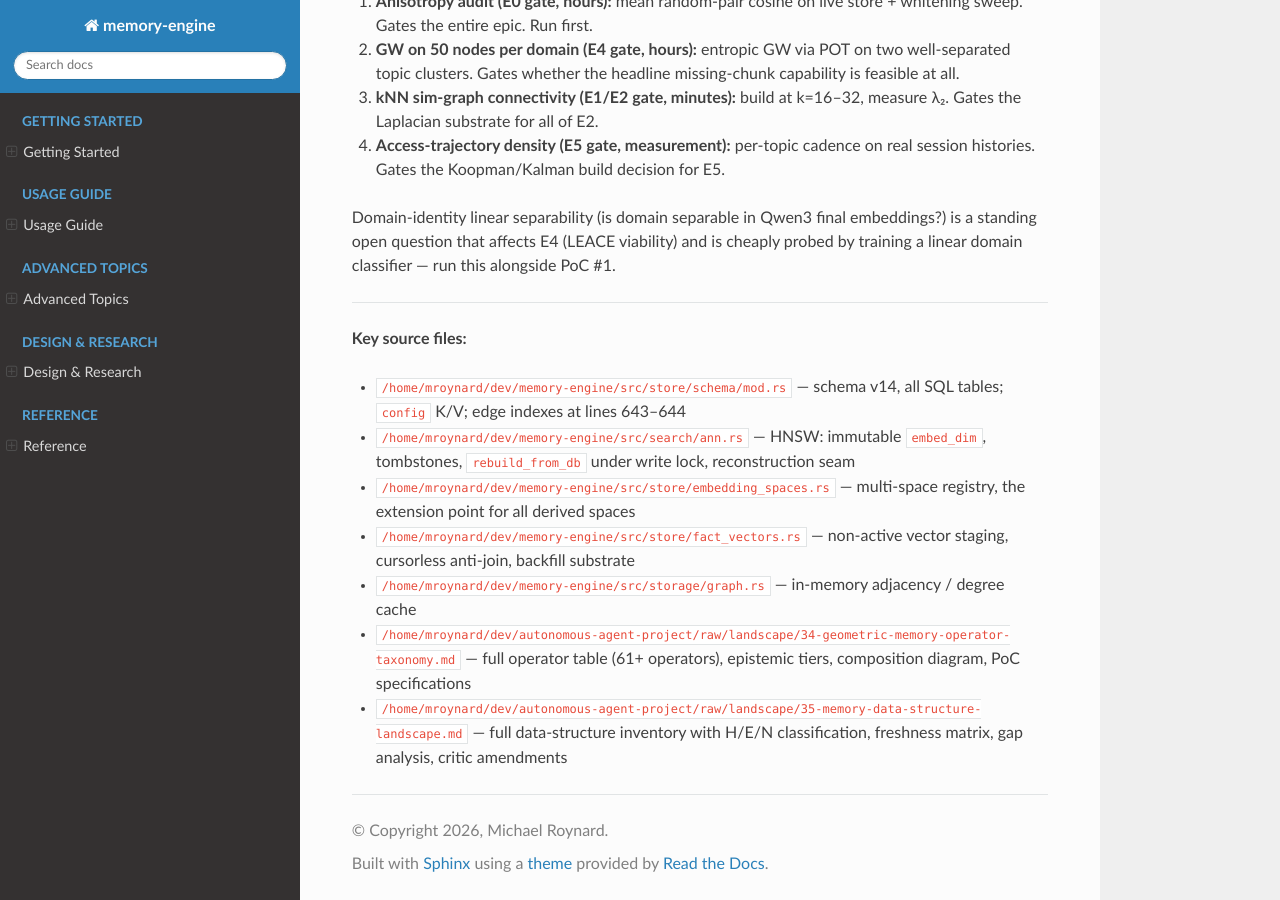
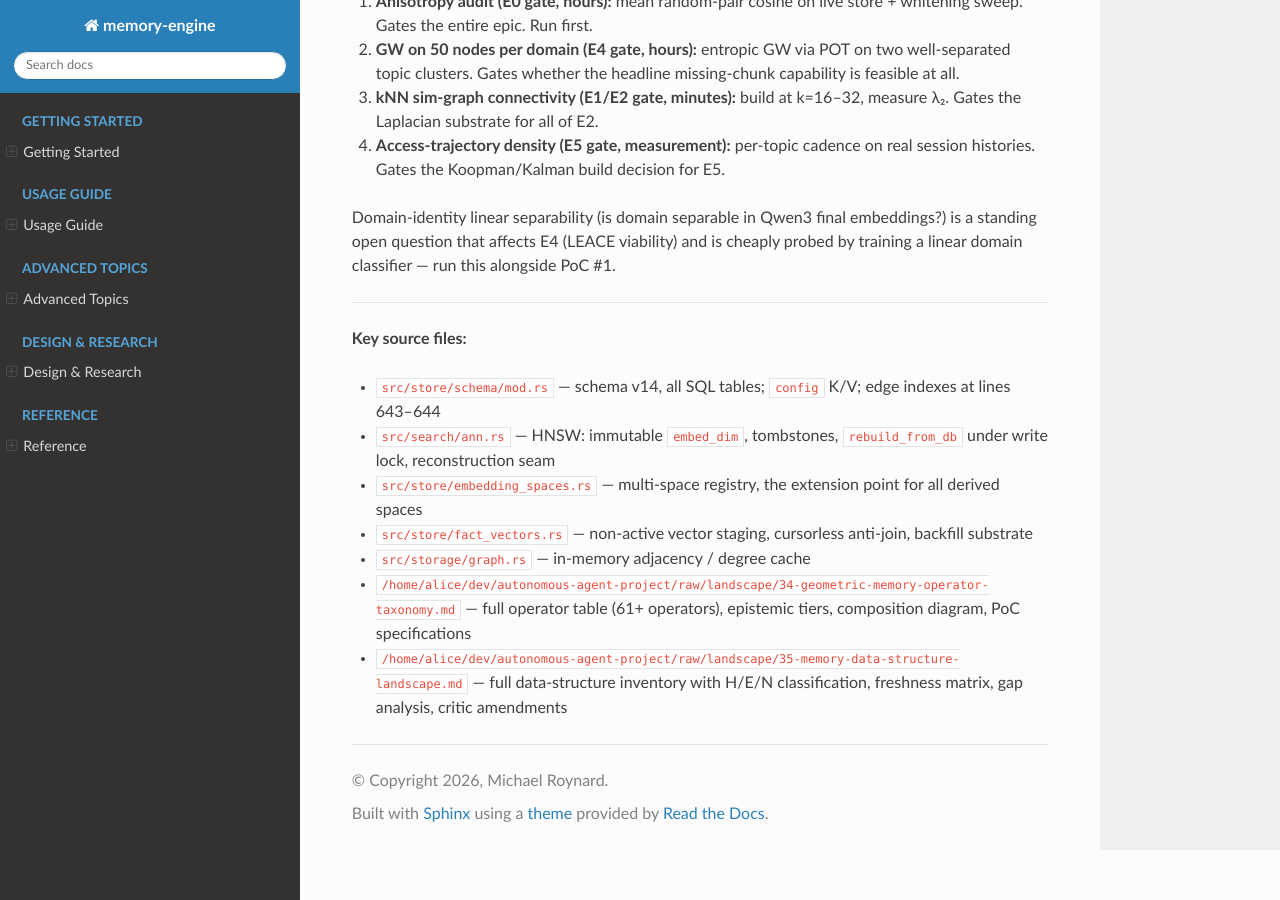
Before and after one commit to dutiona/memory-engine, a Sphinx documentation site: the page built from docs/design/geometric-associative-memory.md, in a window 1280 px wide and 900 px high, scrolled down 10532 px. Built offline with Sphinx 7.4.7 and the Read the Docs theme 3.1.0, drawn with Linux system fonts in a browser that asks for light colours; pages that are not in the unit, such as notebooks, are missing from menus.

Commit message:
docs: replace the owner's local home paths in four tracked files (#1056)
memory-engine is public, and four tracked files still carried the owner's local home
paths after the issue, PR and comment bodies were scrubbed.

- The design doc's in-repo paths become repository-relative; paths into another local
  project use an example home.
- The 2026-06-01 QA run's JSON files drop only the home prefix and still parse; truncated
  location cells in its detail table are restored in full from the JSON.

Closes #1053
Refs dutiona/infra#37

Co-Authored-By: Claude Opus 5.5 <noreply@anthropic.com>

```diff
--- a/docs/design/geometric-associative-memory.md
+++ b/docs/design/geometric-associative-memory.md
@@ -237,10 +237,10 @@ Domain-identity linear separability (is domain separable in Qwen3 final embeddin
 
 **Key source files:**
 
-- `/home/mroynard/dev/memory-engine/src/store/schema/mod.rs` — schema v14, all SQL tables; `config` K/V; edge indexes at lines 643–644
-- `/home/mroynard/dev/memory-engine/src/search/ann.rs` — HNSW: immutable `embed_dim`, tombstones, `rebuild_from_db` under write lock, reconstruction seam
-- `/home/mroynard/dev/memory-engine/src/store/embedding_spaces.rs` — multi-space registry, the extension point for all derived spaces
-- `/home/mroynard/dev/memory-engine/src/store/fact_vectors.rs` — non-active vector staging, cursorless anti-join, backfill substrate
-- `/home/mroynard/dev/memory-engine/src/storage/graph.rs` — in-memory adjacency / degree cache
-- `/home/mroynard/dev/autonomous-agent-project/raw/landscape/34-geometric-memory-operator-taxonomy.md` — full operator table (61+ operators), epistemic tiers, composition diagram, PoC specifications
-- `/home/mroynard/dev/autonomous-agent-project/raw/landscape/35-memory-data-structure-landscape.md` — full data-structure inventory with H/E/N classification, freshness matrix, gap analysis, critic amendments
+- `src/store/schema/mod.rs` — schema v14, all SQL tables; `config` K/V; edge indexes at lines 643–644
+- `src/search/ann.rs` — HNSW: immutable `embed_dim`, tombstones, `rebuild_from_db` under write lock, reconstruction seam
+- `src/store/embedding_spaces.rs` — multi-space registry, the extension point for all derived spaces
+- `src/store/fact_vectors.rs` — non-active vector staging, cursorless anti-join, backfill substrate
+- `src/storage/graph.rs` — in-memory adjacency / degree cache
+- `/home/alice/dev/autonomous-agent-project/raw/landscape/34-geometric-memory-operator-taxonomy.md` — full operator table (61+ operators), epistemic tiers, composition diagram, PoC specifications
+- `/home/alice/dev/autonomous-agent-project/raw/landscape/35-memory-data-structure-landscape.md` — full data-structure inventory with H/E/N classification, freshness matrix, gap analysis, critic amendments
```
Also changed, not shown: utils/qa/super-qa/runs/2026-06-01/phase2-detail.md (+7 -7 lines), 2 other files.
